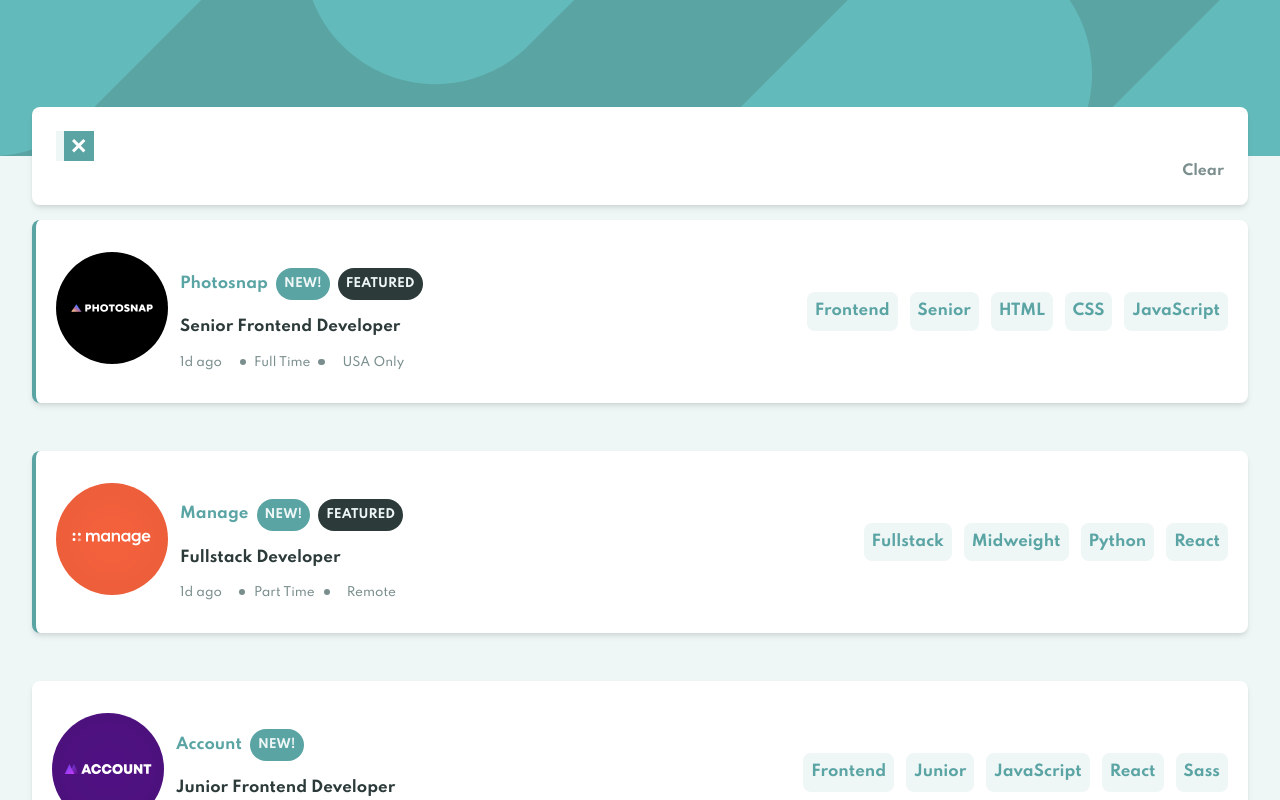
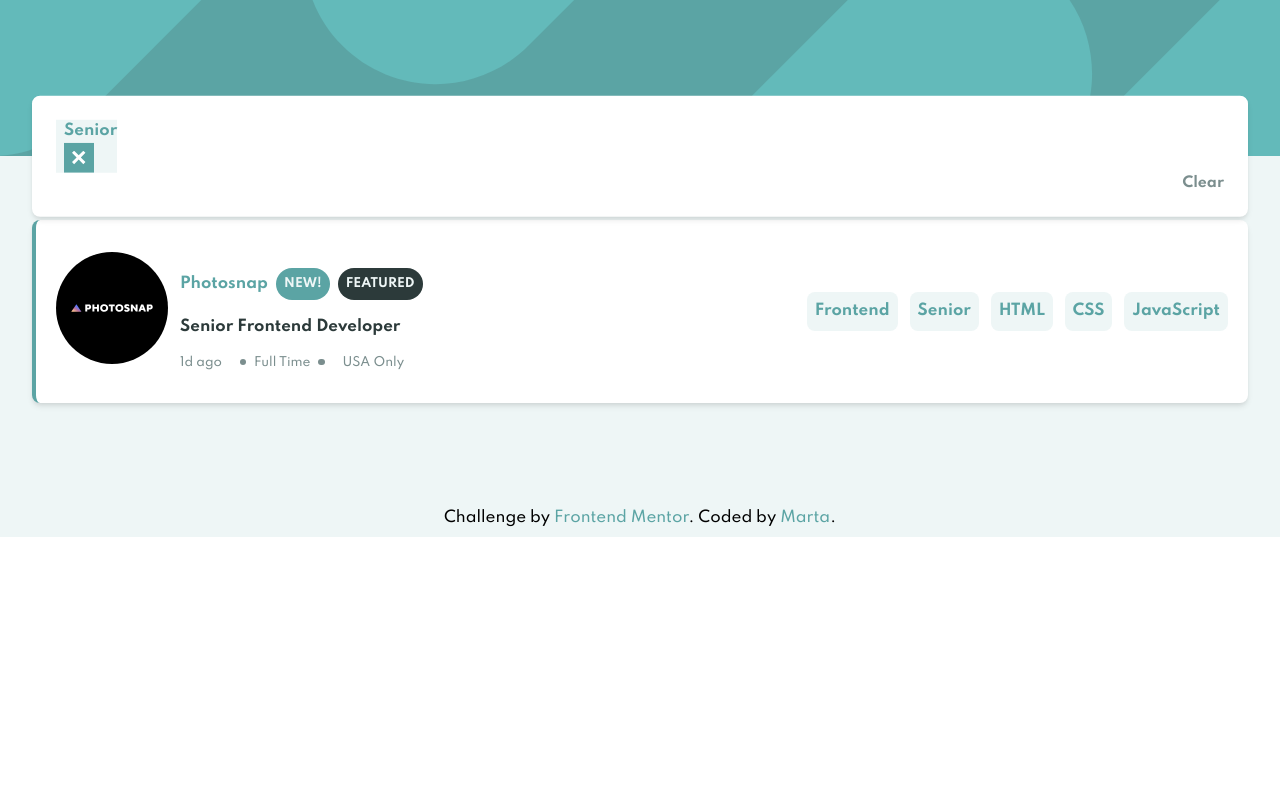
Before and after one commit to martam90/job-listings, a React (Create React App) app: page / in a window 1280 px wide. Both pictures are taken after a click on the button "Senior". Shown: the top 800 px of the page. Built offline with nearby package versions, Linux system fonts and the light colour scheme.

Commit message:
add filter logic

```diff
--- a/src/components/ButtonClear/index.js
+++ b/src/components/ButtonClear/index.js
@@ -1,9 +1,9 @@
 import React from 'react';
 
-const ButtonClear = () => {
+const ButtonClear = ({filters}) => {
   return (
     <div className="flex justify-end">
-      <button className="btn__clear">Clear</button>
+      <button className="btn__clear" onClick={() => filters.clear()}>Clear</button>
     </div>
   );
 }
--- a/src/components/ButtonFiltered/index.js
+++ b/src/components/Filter/index.js
@@ -1,10 +1,12 @@
 import React from 'react';
 import iconRemove from '../../images/icon-remove.svg';
 
-const ButtonFiltered = () => {
+const Filter = ({label, onRemove}) => {
+
   return (
     <div className="flex">
-      <button className="btn__filtered">
+      <button className="btn__filtered" onClick={onRemove}>
+        {label}
         <img src={iconRemove} alt="icon remove" className="bg-cyan-dark p-2 hover:bg-cyan-veryDarkGrayish"></img>
       </button>
     </div>
@@ -12,4 +14,4 @@ const ButtonFiltered = () => {
   );
 }
 
-export default ButtonFiltered;
+export default Filter;
--- a/src/components/FilterSet/index.js
+++ b/src/components/FilterSet/index.js
@@ -1,12 +1,24 @@
 import React from 'react';
 import ButtonClear from '../ButtonClear';
-import ButtonFiltered from '../ButtonFiltered';
+import Filter from '../Filter';
 
-const FilterSet = ({filter}) => {
+const FilterSet = ({filters}) => {
+
   return (
-    <div className="block shadow-md rounded-lg w-full p-6 bg-cyan-white">
-      <ButtonFiltered />
-      <ButtonClear/>
+    <div className={filters.isSet() ? 'block shadow-md rounded-lg w-full p-6 bg-cyan-white' : 'hidden'}>
+      {filters.role === null ? null : (
+        <Filter label={filters.role} onRemove={() => filters.setRole(null)}/>
+      )}
+      {filters.level === null ? null : (
+        <Filter label={filters.level} onRemove={() => filters.setLevel(null)}/>
+      )}
+      {filters.languages.map((l) => (
+        <Filter label={l} key={l} onRemove={() => filters.removeLanguage(l)}/>
+      ))}
+      {filters.tools.map((t) => (
+        <Filter label={t} key={t} onRemove={() => filters.removeTool(t)}/>
+      ))}
+      <ButtonClear filters={filters}/>
     </div>
   );
 }
--- a/src/components/JobOffer/index.js
+++ b/src/components/JobOffer/index.js
@@ -1,6 +1,6 @@
 import React from 'react';
 
-const JobOffer = ({offer}) => {
+const JobOffer = ({offer, filters}) => {
 
   return (
     <li key={offer.id}
@@ -29,15 +29,15 @@ const JobOffer = ({offer}) => {
           </div>
         </div>
         <div className="flex gap-3 flex-wrap">
-          <button className="btn">{offer.role}</button>
-          <button className="btn">{offer.level}</button>
+          <button className="btn" onClick={() => filters.setRole(offer.role)}>{offer.role}</button>
+          <button className="btn" onClick={() => filters.setLevel(offer.level)}>{offer.level}</button>
 
         {offer.languages.map((language) => (
-            <button className="btn">{language}</button>
+            <button className="btn" key={language} onClick={() => filters.addLanguage(language)}>{language}</button>
         ))}
 
         {offer.tools.map((tool) => (
-          <button className="btn">{tool}</button>
+          <button className="btn" key={tool} onClick={() => filters.addTool(tool)}>{tool}</button>
         ))}
         </div>
       </li>
--- a/src/components/JobOffers/index.js
+++ b/src/components/JobOffers/index.js
@@ -2,18 +2,20 @@ import React from 'react';
 import data from '../../assets/data.js';
 import JobOffer from '../JobOffer/index.js';
 
-const JobOffers = () => {
-
+const JobOffers = ({filters}) => {
+  // v poli data filtrujeme nabidky, ktere neodpovidaji nastavenym filtrum
   return (
     <section className="mt-4">
       <ul>
-      {data.map((offer) => (
-        <JobOffer offer={offer} key={offer.id}/>
-      ))}
+      {data
+        .filter((offer) => filters.matches(offer))
+        .map((offer) => (
+          <JobOffer offer={offer} filters={filters} key={offer.id}/>
+        ))
+      }
       </ul>
     </section>
   );
 }
 
-
 export default JobOffers;
--- a/src/components/Main/index.js
+++ b/src/components/Main/index.js
@@ -4,12 +4,95 @@ import FilterSet from '../FilterSet';
 
 const Main = () => {
 
+  const [toolsState, setToolsState] = useState([]);
+  const [languagesState, setLanguagesState] = useState([]);
+  const [levelState, setLevelState] = useState(null); // nastavujeme null, protoze string mohl by byt validni hodnotou
+  const [roleState, setRoleState] = useState(null);
+
+  // function that compares content of array a and array b.
+  //Function returns true only if all items in array a are also present in array b
+  const containsArray = (a, b) => {
+    for (let item of a) {
+      if (!b.includes(item)) {
+        return false;
+      }
+    }
+    return true;
+  };
+
+  const filters = {
+    addTool: (tool) => {
+      // pokud stavova promena neobsahuje tool, vytvorime nove pole s prvkem tool
+      // nejde pouzit push, protoze React se nedozvi o zmene. Musime vytvorit nove pole a pouzit funkci setToolsState
+      if (toolsState.indexOf(tool) < 0) {
+        setToolsState(toolsState.concat([tool]));
+
+      }
+    },
+    addLanguage: (language) => {
+      if (languagesState.indexOf(language) < 0) {
+        setLanguagesState(languagesState.concat([language]));
+      }
+    },
+    removeTool: (tool) => {
+      // metoda filter vyrobi nove pole, ktere bude obsahovat vsechny prvky z puvodniho pole pro ktere anonynymi funkce vraci true. Filter prochazi jednotlive elem v poli. Napr.:
+      // toolsState: ["vue", "sass", "ror"]
+      // tool: "sass"
+      // "vue" !== "sass" -> true
+      // "sass" !== "sass" -> false
+      // "ror" !== "sass" -> true
+      // filter: ["vue", "ror"]
+      const array = toolsState.filter(elem => elem !== tool);
+      setToolsState(array);
+    },
+    removeLanguage: (language) => {
+      const array = languagesState.filter(elem => elem !== language);
+      setLanguagesState(array);
+    },
+    setLevel: (level) => {
+      setLevelState(level); // nastavujeme konkretni hodnotu skrz funkci setLevelState
+    },
+    setRole: (role) => {
+      setRoleState(role);
+    },
+    //setRole: setRoleState,
+    clear: () => {
+      setToolsState([]);
+      setLanguagesState([]);
+      setLevelState(null);
+      setRoleState(null);
+    },
+    isSet: () => {
+      // kontrolujeme jestli je nastaveny alespon jeden filter. Metoda vraci true nebo false
+      return roleState !== null || levelState !== null || toolsState.length > 0 || languagesState.length > 0;
+    },
+    matches: (offer) => {
+      // kontrolujeme jestli je zvoleny filter role a zaroven jestli filter role odpovida roli nabidky. Pokud neodpovida, vracime false.
+      if (roleState !== null && roleState !== offer.role) {
+        return false;
+      } else if (levelState !== null && levelState !== offer.level) {
+        return false;
+      } else if (toolsState.length > 0 && !containsArray(toolsState, offer.tools)) {
+        return false;
+      } else if (languagesState.length > 0 && !containsArray(languagesState, offer.languages)) { // Kontrolujeme, jestli existuje alespon jeden prvek v languagesState a zaroven jestli vsechny prvky z languagesState jsou v offer.languages. Pokud existuje alespon jeden prvek, ktery je v languagesState, ale neni v offer.languages, vracime false.
+        return false;
+      }
+
+      return true;
+    },
+    tools: toolsState,
+    languages: languagesState,
+    role: roleState,
+    level: levelState,
+  };
+
+  // komponentam FilterSet + JobOffers predavame jako props objekt filters
   return (
     <main className="bg-cyan-lightGrayish py-12 px-8 relative">
       <section className="absolute box-positioning w-full px-8">
-        <FilterSet/>
+        <FilterSet filters={filters} />
       </section>
-      <JobOffers />
+      <JobOffers filters={filters}/>
     </main>
   );
 }
```
